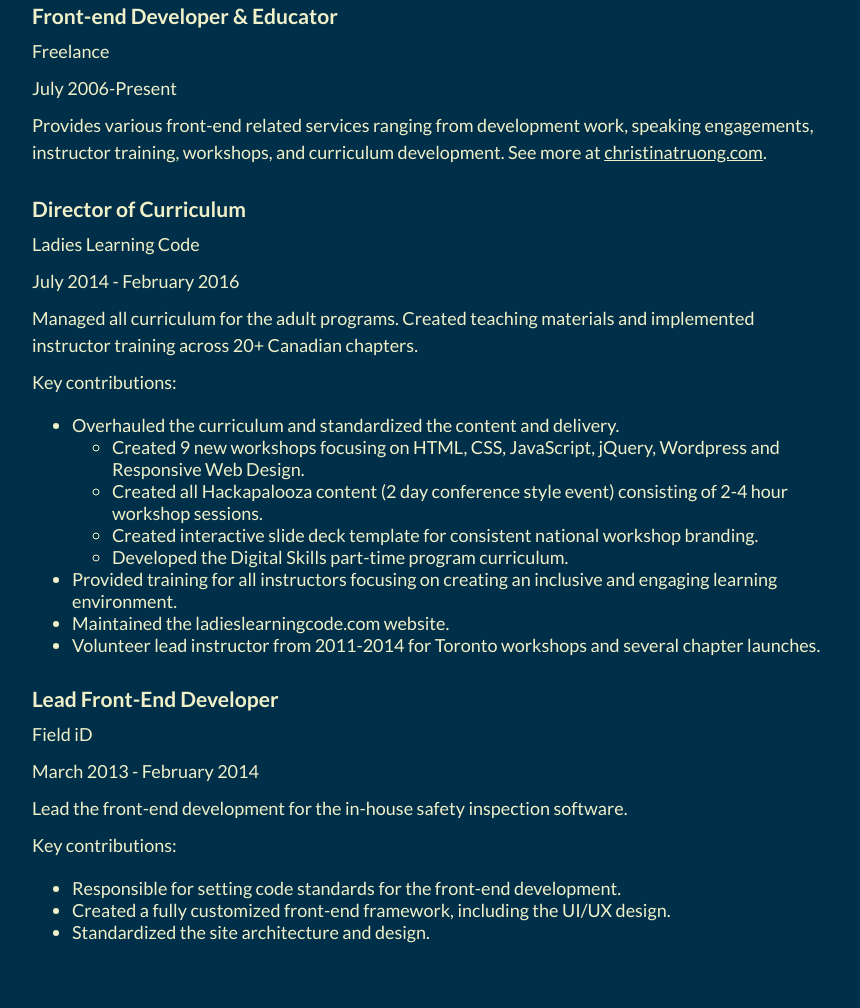
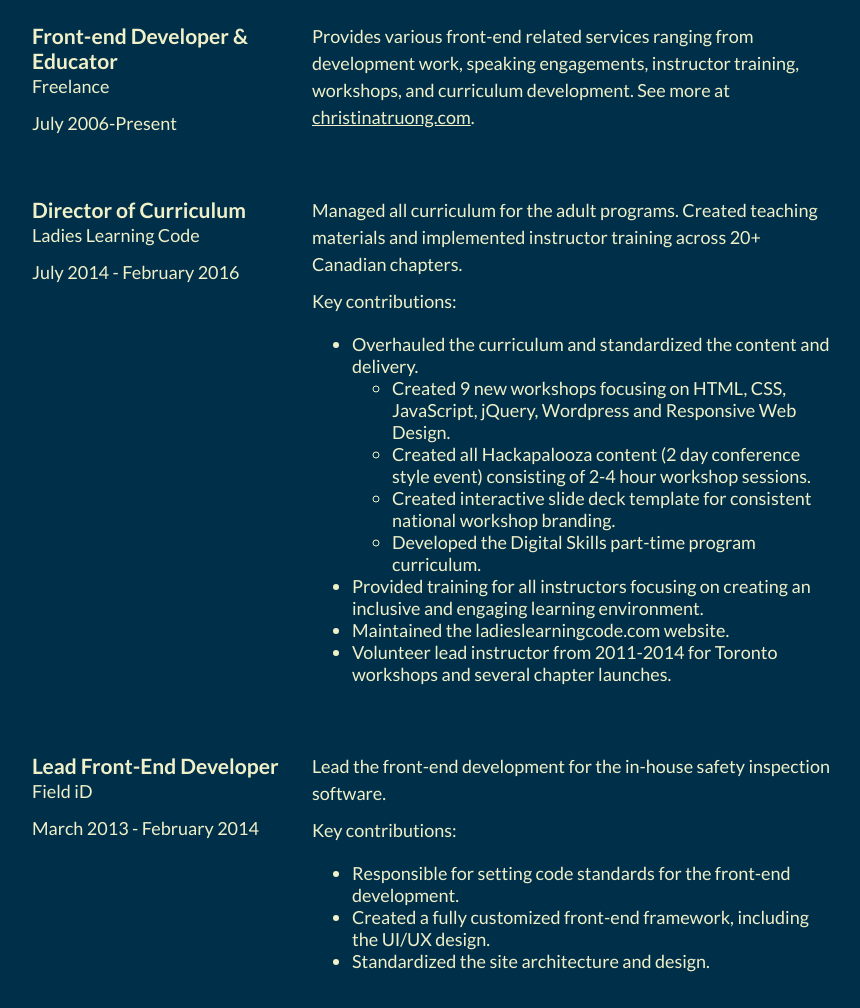
Before and after one commit to diffgee/css-portfolio, a plain HTML site: page index.html in a window 1280 px wide. Shown: the part 2103-3111 px from the top of the page, without its empty margins (208-1068 px from the left). Drawn offline with Linux system fonts and the light colour scheme; grey boxes are pictures that could not be loaded.

Commit message:
grid layout added

```diff
--- a/_css/styles.css
+++ b/_css/styles.css
@@ -98,7 +98,6 @@ header {
 /* Work Experience
 -------------------------*/
 .work {
-  /* background: #ff5714; */
   background: #003049;
   color: #f0f0c9;
 }
@@ -107,6 +106,17 @@ header {
 }
 .work a:focus {
   outline: 1px solid #f0f0c9;
+}
+
+.job-item {
+  display: grid;
+  grid-template-columns: 1fr 2fr;
+  column-gap: 20px;
+  margin: 50px 0 0 0;
+}
+
+.job-detail h3 {
+  margin: 0;
 }
 
 /* Education
--- a/index.html
+++ b/index.html
@@ -60,18 +60,25 @@
         <p>See my complete work history on <a href="https://www.linkedin.com/in/david-gansberger-a790241a1">LinkedIn</a>.</p>
 
         <!-- Job 1 -->
-        <section>
+        <section class="job-item">
+          <div class="job-detail">
             <h3>Front-end Developer & Educator</h3>
             <p>Freelance</p>
             <p>July 2006-Present</p>
+          </div>
+          <div class="job-summary">
             <p>Provides various front-end related services ranging from development work, speaking engagements, instructor training, workshops, and curriculum development. See more at  <a href="http://christinatruong.com">christinatruong.com</a>.</p>
+          </div>
         </section>
 
         <!-- Job 2 -->
-        <section>
+        <section class="job-item">
+          <div class="job-detail">
             <h3>Director of Curriculum</h3>
             <p>Ladies Learning Code</p>
             <p>July 2014 - February 2016</p>
+          </div>
+          <div class="job-summary">
             <p>Managed all curriculum for the adult programs. Created teaching materials and implemented instructor training across 20+ Canadian chapters.</p>
             <p>Key contributions:</p>
             <ul>
@@ -87,13 +94,17 @@
               <li>Maintained the ladieslearningcode.com website.</li>
               <li>Volunteer lead instructor from 2011-2014 for Toronto workshops and several chapter launches.</li>
             </ul>
+          </div>
         </section>
 
         <!-- Job 3 -->
-        <section>
+        <section class="job-item">
+          <div class="job-detail">
             <h3>Lead Front-End Developer</h3>
             <p>Field iD</p>
             <p>March 2013 - February 2014</p>
+          </div>
+          <div class="job-summary">
             <p>Lead the front-end development for the in-house safety inspection software.</p>
             <p>Key contributions:</p>
             <ul>
@@ -101,6 +112,7 @@
               <li>Created a fully customized front-end framework, including the UI/UX design.</li>
               <li>Standardized the site architecture and design.</li>
             </ul>
+          </div>
         </section>
       </div>
       </section>
```
Lines whose indentation alone changed are shown as unchanged.
